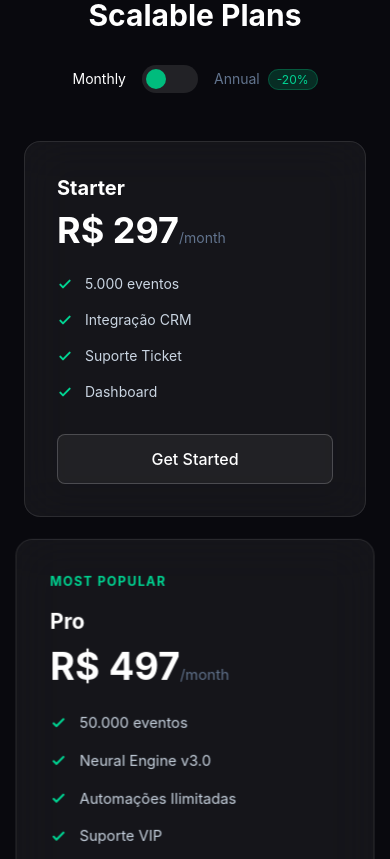
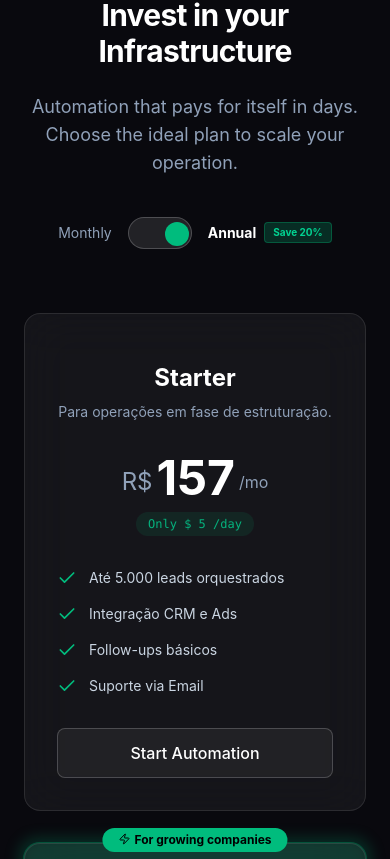
Before and after one commit to Dev-Nascimento/Site-Traffixor-Profissional, a React (Vite) app in the folder app-traffixor/: page / in a window 390 px wide. Shown: the part 7365-8224 px from the top of the page. Built offline with nearby package versions, Linux system fonts and the light colour scheme.

Commit message:
feat(cro): adiciona gatilhos psicologicos e ancoragem de preco na secao de planos

```diff
--- a/app-traffixor/src/components/sections/PricingSection.tsx
+++ b/app-traffixor/src/components/sections/PricingSection.tsx
@@ -2,75 +2,137 @@ import React, { useState } from 'react';
 import { useTranslation } from 'react-i18next';
 import { GlassCard } from '../ui/GlassCard';
 import { NeonButton } from '../ui/NeonButton';
+import { Check, Zap } from 'lucide-react';
 
 export const PricingSection: React.FC = () => {
   const { t } = useTranslation();
-  const [isAnnual, setIsAnnual] = useState(false);
+  // Começamos com o anual ativado (gatilho de ancoragem)
+  const [isAnnual, setIsAnnual] = useState(true);
 
   const plans = [
-    { name: 'Starter', price: 297, features: ['5.000 eventos', 'Integração CRM', 'Suporte Ticket', 'Dashboard'], highlight: false },
-    { name: 'Pro', price: 497, features: ['50.000 eventos', 'Neural Engine v3.0', 'Automações Ilimitadas', 'Suporte VIP'], highlight: true },
-    { name: 'Enterprise', price: 997, features: ['Ilimitado', 'API Customizada', 'Account Manager', 'SLA 99.9%'], highlight: false }
+    {
+      name: "Starter",
+      desc: "Para operações em fase de estruturação.",
+      priceMonthly: 197,
+      priceAnnual: 157, // ~20% off
+      features: ["Até 5.000 leads orquestrados", "Integração CRM e Ads", "Follow-ups básicos", "Suporte via Email"],
+      isPopular: false
+    },
+    {
+      name: "Pro",
+      badge: t('pricing.pro_badge'),
+      desc: "A engine completa para escalar vendas.",
+      priceMonthly: 497,
+      priceAnnual: 397,
+      features: ["Leads ilimitados", "Lead Scoring Inteligente", "Disparos Comportamentais (Abandonos)", "Rotas Condicionais Avançadas", "Suporte Prioritário WhatsApp"],
+      isPopular: true
+    },
+    {
+      name: "Enterprise",
+      badge: t('pricing.enterprise_badge'),
+      desc: "Infraestrutura dedicada para líderes.",
+      priceMonthly: 1497,
+      priceAnnual: 1197,
+      features: ["Servidores Dedicados (Latência Zero)", "Consultoria de Setup Inclusa", "Gerente de Conta Exclusivo", "Integrações Customizadas via API", "SLA de 99.9% Garantido"],
+      isPopular: false
+    }
   ];
 
   return (
-    <section id="pricing" className="py-24 relative z-10">
+    <section className="py-24 relative z-10 bg-[#09090E]">
       <div className="max-w-7xl mx-auto px-6">
-        <div className="text-center mb-12">
-          <h2 className="text-3xl md:text-4xl font-bold mb-4">{t('pricing.title')}</h2>
 
-          {/* Toggle Switch */}
-          <div className="flex items-center justify-center gap-4 mt-8">
-            <span className={`text-sm ${!isAnnual ? 'text-white' : 'text-slate-500'}`}>{t('pricing.monthly')}</span>
+        <div className="text-center mb-16">
+          <h2 className="text-3xl md:text-5xl font-bold mb-6 tracking-tight">
+            {t('pricing.title')}
+          </h2>
+          <p className="text-slate-400 text-lg max-w-2xl mx-auto mb-10">
+            {t('pricing.subtitle')}
+          </p>
+
+          {/* Toggle Mensal vs Anual */}
+          <div className="flex items-center justify-center gap-4">
+            <span className={`text-sm ${!isAnnual ? 'text-white font-bold' : 'text-slate-400'}`}>
+              {t('pricing.monthly')}
+            </span>
+
             <button
               onClick={() => setIsAnnual(!isAnnual)}
-              className="w-14 h-7 bg-white/10 rounded-full relative p-1 transition-colors hover:bg-white/20"
+              className="relative w-16 h-8 rounded-full bg-white/10 border border-white/20 transition-colors duration-300 focus:outline-none"
             >
-              <div className={`w-5 h-5 bg-emerald-500 rounded-full transition-transform duration-300 ${isAnnual ? 'translate-x-7' : 'translate-x-0'}`} />
+              <div className={`absolute top-1 left-1 w-6 h-6 rounded-full bg-emerald-500 transition-transform duration-300 ${isAnnual ? 'translate-x-8' : 'translate-x-0'}`} />
             </button>
-            <span className={`text-sm ${isAnnual ? 'text-white' : 'text-slate-500'}`}>
-              {t('pricing.annual')}
-              <span className="ml-2 px-2 py-0.5 bg-emerald-500/20 text-emerald-400 text-xs rounded-full border border-emerald-500/30">
-                -20%
+
+            <div className="flex items-center gap-2">
+              <span className={`text-sm ${isAnnual ? 'text-white font-bold' : 'text-slate-400'}`}>
+                {t('pricing.annual')}
               </span>
-            </span>
+              <span className="px-2 py-0.5 rounded text-[10px] font-bold bg-emerald-500/20 text-emerald-400 border border-emerald-500/30">
+                {t('pricing.save')}
+              </span>
+            </div>
           </div>
         </div>
 
-        <div className="grid md:grid-cols-3 gap-8">
-          {plans.map((plan, i) => {
-            // Cálculo do preço: Se anual, aplica desconto de ~2 meses (20%) e multiplica por 12
-            const displayPrice = isAnnual
-              ? Math.floor(plan.price * 0.8 * 12)
-              : plan.price;
+        <div className="grid lg:grid-cols-3 gap-8 max-w-6xl mx-auto items-center">
+          {plans.map((plan, idx) => (
+            <div key={idx} className={`relative ${plan.isPopular ? 'lg:-mt-8 lg:mb-8 z-10' : ''}`}>
 
-            return (
-              <GlassCard key={i} glow={plan.highlight} className={`p-8 flex flex-col transition-all duration-500 ${plan.highlight ? 'border-emerald-500/50 scale-105 z-10' : ''}`}>
-                {plan.highlight && <span className="text-emerald-400 text-xs font-bold tracking-widest uppercase mb-4">{t('pricing.popular')}</span>}
-                <h3 className="text-xl font-bold mb-2">{plan.name}</h3>
-                <div className="mb-6">
-                  <span className="text-4xl font-bold transition-all">
-                    R$ {displayPrice.toLocaleString()}
-                  </span>
-                  <span className="text-slate-500 text-sm">
-                    {isAnnual ? t('pricing.year') : t('pricing.month')}
-                  </span>
+              {/* Efeito de brilho no plano Pro */}
+              {plan.isPopular && (
+                <div className="absolute -inset-1 bg-gradient-to-b from-emerald-500/50 to-cyan-500/10 rounded-2xl blur opacity-50" />
+              )}
+
+              <GlassCard className={`p-8 relative h-full flex flex-col ${plan.isPopular ? 'border-emerald-500/50 ring-1 ring-emerald-500/30' : 'border-white/5'}`}>
+
+                {plan.badge && (
+                  <div className={`absolute -top-4 left-1/2 -translate-x-1/2 px-4 py-1 rounded-full text-xs font-bold whitespace-nowrap ${plan.isPopular ? 'bg-emerald-500 text-black' : 'bg-slate-800 text-slate-300 border border-slate-700'}`}>
+                    {plan.isPopular && <Zap className="w-3 h-3 inline-block mr-1 -mt-0.5" />}
+                    {plan.badge}
+                  </div>
+                )}
+
+                <div className="text-center mb-8 mt-4">
+                  <h3 className="text-2xl font-bold text-white mb-2">{plan.name}</h3>
+                  <p className="text-sm text-slate-400">{plan.desc}</p>
                 </div>
+
+                <div className="text-center mb-8">
+                  <div className="flex items-end justify-center gap-1 mb-2">
+                    <span className="text-slate-400 text-2xl mb-1">R$</span>
+                    <span className="text-5xl font-bold text-white">
+                      {isAnnual ? plan.priceAnnual : plan.priceMonthly}
+                    </span>
+                    <span className="text-slate-400 mb-2">{t('pricing.month')}</span>
+                  </div>
+
+                  {/* Ancoragem por Dia */}
+                  <div className="text-xs font-mono text-emerald-400/80 bg-emerald-500/10 inline-block px-3 py-1 rounded-full">
+                    {t('pricing.daily')} {Math.round((isAnnual ? plan.priceAnnual : plan.priceMonthly) / 30)} {t('pricing.daily_suffix')}
+                  </div>
+                </div>
+
                 <ul className="space-y-4 mb-8 flex-grow">
-                  {plan.features.map((feature, j) => (
-                    <li key={j} className="flex items-center gap-3 text-sm text-slate-300">
-                      <svg className="w-4 h-4 text-emerald-400" fill="none" stroke="currentColor" viewBox="0 0 24 24"><path strokeLinecap="round" strokeLinejoin="round" strokeWidth={3} d="M5 13l4 4L19 7" /></svg>
-                      {feature}
+                  {plan.features.map((feature, fIdx) => (
+                    <li key={fIdx} className="flex items-start gap-3 text-sm text-slate-300">
+                      <Check className="w-5 h-5 text-emerald-500 shrink-0" />
+                      <span>{feature}</span>
                     </li>
                   ))}
                 </ul>
-                <NeonButton variant={plan.highlight ? 'primary' : 'secondary'} className="w-full">
+
+                <NeonButton
+                  variant={plan.isPopular ? "primary" : "secondary"}
+                  className="w-full"
+                  onClick={() => window.open(`https://wa.me/5500000000000?text=Ol%C3%A1%21+Quero+assinar+o+plano+${plan.name}+da+Traffixor.`, '_blank')}
+                >
                   {t('pricing.btn_start')}
                 </NeonButton>
               </GlassCard>
-            );
-          })}
+            </div>
+          ))}
         </div>
+
       </div>
     </section>
   );
--- a/app-traffixor/src/i18n.ts
+++ b/app-traffixor/src/i18n.ts
@@ -6,65 +6,27 @@ const resources = {
   pt: {
     translation: {
       nav: { solutions: "Soluções", simulator: "Simulador de ROI", pricing: "Preços", login: "Login", trial: "Começar Grátis" },
-      hero: {
-        badge: "O FIM DOS SISTEMAS DESCONECTADOS",
-        title: "Transforme Dados em Receita com Automação Neural.",
-        subtitle: "Integre marketing, CRM e funis em uma única engine inteligente que aumenta sua conversão, reduz o CAC e acelera o faturamento.",
-        enemy: "> Planilhas e integrações quebradas estão drenando seu lucro agora mesmo.",
-        cta_primary: "Iniciar Automação",
-        cta_secondary: "Calcular Meu ROI"
-      },
+      hero: { badge: "O FIM DOS SISTEMAS DESCONECTADOS", title: "Transforme Dados em Receita com Automação Neural.", subtitle: "Integre marketing, CRM e funis em uma única engine inteligente que aumenta sua conversão, reduz o CAC e acelera o faturamento.", enemy: "> Planilhas e integrações quebradas estão drenando seu lucro agora mesmo.", cta_primary: "Iniciar Automação", cta_secondary: "Calcular Meu ROI" },
       authority: { events: "eventos/dia", latency: "latência", data: "Proteção de Dados", ready: "Pronto" },
       problem: { title: "Operações rodam em infraestrutura fragmentada", subtitle: "Sistemas desconectados criam atritos que matam a velocidade de crescimento.", card1_title: "Silos de Dados Impenetráveis", card1_desc: "Dados críticos de clientes presos em plataformas isoladas.", card2_title: "Processos Manuais Lentos", card2_desc: "Fluxos de receita que dependem de intervenção humana.", card3_title: "Stack Desconectado", card3_desc: "Uma colcha de retalhos de integrações que quebram silenciosamente." },
-      comparison: {
-        title: "Traffixor vs Ferramentas Tradicionais",
-        subtitle: "Por que os líderes de mercado estão abandonando os 'remendos' e migrando para uma infraestrutura neural unificada.",
-        traditional: "Ferramentas Comuns",
-        traffixor: "Traffixor",
-        row1_bad: "Integrações frágeis que quebram",
-        row1_good: "Engine neural unificada e resiliente",
-        row2_bad: "Workflows manuais e engessados",
-        row2_good: "Automação inteligente de ponta a ponta",
-        row3_bad: "Dados fragmentados em silos",
-        row3_good: "Orquestração de dados em tempo real"
-      },
-      practical: {
-        title: "O que exatamente a Traffixor faz?",
-        subtitle: "Saia do campo abstrato. Veja como o Motor Neural opera no dia a dia da sua empresa para multiplicar resultados reais.",
-        card1_title: "Follow-ups Neurais",
-        card1_desc: "Automatize pontos de contato baseados no comportamento do lead. Nunca mais perca um fechamento por esquecimento.",
-        card2_title: "Sincronização CRM ↔ Ads",
-        card2_desc: "Retroalimente plataformas de anúncios com dados de conversões reais do seu CRM em milissegundos para baixar seu CAC.",
-        card3_title: "Lead Scoring Inteligente",
-        card3_desc: "O sistema pontua quem está quente para comprar e avisa o seu time de vendas (ou dispara oferta) apenas na hora certa.",
-        card4_title: "Disparos Comportamentais",
-        card4_desc: "O cliente abandonou o carrinho ou assistiu 80% do vídeo? A Traffixor dispara gatilhos imediatos para recuperação.",
-        card5_title: "Otimização de Funil",
-        card5_desc: "Orquestre o tráfego e crie rotas condicionais dinâmicas, guiando cada lead para a conversão mais lucrativa."
-      },
+      comparison: { title: "Traffixor vs Ferramentas Tradicionais", subtitle: "Por que os líderes de mercado estão abandonando os 'remendos' e migrando para uma infraestrutura neural unificada.", traditional: "Ferramentas Comuns", traffixor: "Traffixor", row1_bad: "Integrações frágeis que quebram", row1_good: "Engine neural unificada e resiliente", row2_bad: "Workflows manuais e engessados", row2_good: "Automação inteligente de ponta a ponta", row3_bad: "Dados fragmentados em silos", row3_good: "Orquestração de dados em tempo real" },
+      practical: { title: "O que exatamente a Traffixor faz?", subtitle: "Saia do campo abstrato. Veja como o Motor Neural opera no dia a dia da sua empresa para multiplicar resultados reais.", card1_title: "Follow-ups Neurais", card1_desc: "Automatize pontos de contato baseados no comportamento do lead. Nunca mais perca um fechamento por esquecimento.", card2_title: "Sincronização CRM ↔ Ads", card2_desc: "Retroalimente plataformas de anúncios com dados de conversões reais do seu CRM em milissegundos para baixar seu CAC.", card3_title: "Lead Scoring Inteligente", card3_desc: "O sistema pontua quem está quente para comprar e avisa o seu time de vendas (ou dispara oferta) apenas na hora certa.", card4_title: "Disparos Comportamentais", card4_desc: "O cliente abandonou o carrinho ou assistiu 80% do vídeo? A Traffixor dispara gatilhos imediatos para recuperação.", card5_title: "Otimização de Funil", card5_desc: "Orquestre o tráfego e crie rotas condicionais dinâmicas, guiando cada lead para a conversão mais lucrativa." },
       niche: { title: "Arquitetura adaptável para o seu mercado", subtitle: "Funcionalidades construídas para resolver desafios específicos.", b2b_title: "B2B & SaaS", b2b_focus: "Eficiência de Pipeline", b2b_desc: "Qualifique leads complexos automaticamente e acelere ciclos de vendas longos.", b2c_title: "B2C & Varejo", b2c_focus: "Volume & Personalização", b2c_desc: "Recupere carrinhos em tempo real e hiper-personalize a jornada do cliente.", info_title: "Infoprodutores", info_focus: "Orquestração de Lançamentos", info_desc: "Automatize lançamentos de 6 e 7 dígitos. Integre Hotmart/Eduzz direto com sua área de membros.", btn: "Ver Documentação para", engine: "// Executando engine para", flow: "Fluxo otimizado pronto para escala." },
-      roi: {
-        title: "Descubra quanto dinheiro você está perdendo.",
-        subtitle: "Ajuste os números da sua operação atual e veja o tamanho do vazamento de lucro que a falta de orquestração inteligente está causando.",
-        contacts: "Leads/Contatos por mês",
-        ticket: "Ticket Médio (R$)",
-        conversion: "Taxa de Conversão Atual",
-        btn_calc: "Revelar Lucro Oculto",
-        result_title: "Você está deixando na mesa aproximadamente:",
-        result_sub: "Isso representa uma perda anual projetada por depender de processos manuais e integrações frágeis.",
-        btn_activate: "Estancar Sangramento Financeiro",
-        empty: "Configure os números ao lado para calcular o tamanho do seu prejuízo invisível."
-      },
+      roi: { title: "Descubra quanto dinheiro você está perdendo.", subtitle: "Ajuste os números da sua operação atual e veja o tamanho do vazamento de lucro que a falta de orquestração inteligente está causando.", contacts: "Leads/Contatos por mês", ticket: "Ticket Médio (R$)", conversion: "Taxa de Conversão Atual", btn_calc: "Revelar Lucro Oculto", result_title: "Você está deixando na mesa aproximadamente:", result_sub: "Isso representa uma perda anual projetada por depender de processos manuais e integrações frágeis.", btn_activate: "Estancar Sangramento Financeiro", empty: "Configure os números ao lado para calcular o tamanho do seu prejuízo invisível." },
       pricing: {
-        title: "Planos Escaláveis",
-        subtitle: "Escolha a infraestrutura ideal para a fase atual do seu negócio.",
-        popular: "Mais Popular",
+        title: "Invista na sua Infraestrutura",
+        subtitle: "A automação que se paga nos primeiros dias. Escolha o plano ideal para escalar a sua operação.",
+        popular: "Mais Escolhido",
         month: "/mês",
         year: "/ano",
         monthly: "Mensal",
         annual: "Anual",
-        save: "Economize 20%",
-        btn_start: "Começar Agora"
+        save: "Poupa 20%",
+        btn_start: "Iniciar Automação",
+        daily: "Apenas R$",
+        daily_suffix: "/dia",
+        pro_badge: "Para empresas em crescimento",
+        enterprise_badge: "Para operações críticas e alto volume"
       },
       footer: { desc: "Orquestrando o futuro do marketing digital através de automação neural.", platform: "Plataforma", legal: "Legal", privacy: "Privacidade", terms: "Termos de Uso", rights: "Todos os direitos reservados." }
     }
@@ -79,7 +41,21 @@ const resources = {
       practical: { title: "What exactly does Traffixor do?", subtitle: "Step out of the abstract. See how the Neural Engine operates in your company's daily routine to multiply real results.", card1_title: "Neural Follow-ups", card1_desc: "Automate touchpoints based on exact lead behavior.", card2_title: "CRM ↔ Ads Sync", card2_desc: "Feed ad platforms with real conversion data from your CRM in milliseconds.", card3_title: "Intelligent Lead Scoring", card3_desc: "Score hot leads and alert your sales team at the exact right moment.", card4_title: "Behavioral Triggers", card4_desc: "Instant triggers for abandoned carts or video views.", card5_title: "Funnel Optimization", card5_desc: "Orchestrate traffic and create dynamic conditional routes for higher profitability." },
       niche: { title: "Adaptable architecture for your market", subtitle: "Features built to solve your specific operational challenges.", b2b_title: "B2B & SaaS", b2b_focus: "Pipeline Efficiency", b2b_desc: "Automatically qualify complex leads and accelerate long sales cycles.", b2c_title: "B2C & Retail", b2c_focus: "Volume & Personalization", b2c_desc: "Recover carts in real-time and hyper-personalize the customer journey.", info_title: "Digital Creators", info_focus: "Launch Orchestration", info_desc: "Automate 6 and 7-figure product launches. Integrate checkout platforms directly.", btn: "View Documentation for", engine: "// Running engine for", flow: "Optimized flow ready for scale." },
       roi: { title: "Discover how much money you are losing.", subtitle: "Adjust your current operation numbers and see the size of the profit leak caused by the lack of intelligent orchestration.", contacts: "Leads/Contacts per month", ticket: "Average Ticket ($)", conversion: "Current Conversion Rate", btn_calc: "Reveal Hidden Profit", result_title: "You are leaving on the table approximately:", result_sub: "This represents a projected annual loss for relying on manual processes and fragile integrations.", btn_activate: "Stop Financial Bleeding", empty: "Configure the numbers to calculate the size of your invisible loss." },
-      pricing: { title: "Scalable Plans", subtitle: "Choose the ideal infrastructure for your current business stage.", popular: "Most Popular", month: "/month", year: "/year", monthly: "Monthly", annual: "Annual", save: "Save 20%", btn_start: "Get Started" },
+      pricing: {
+        title: "Invest in your Infrastructure",
+        subtitle: "Automation that pays for itself in days. Choose the ideal plan to scale your operation.",
+        popular: "Most Popular",
+        month: "/mo",
+        year: "/yr",
+        monthly: "Monthly",
+        annual: "Annual",
+        save: "Save 20%",
+        btn_start: "Start Automation",
+        daily: "Only $",
+        daily_suffix: "/day",
+        pro_badge: "For growing companies",
+        enterprise_badge: "For critical operations & high volume"
+      },
       footer: { desc: "Orchestrating the future of digital marketing through neural automation.", platform: "Platform", legal: "Legal", privacy: "Privacy", terms: "Terms of Use", rights: "All rights reserved." }
     }
   },
@@ -93,7 +69,21 @@ const resources = {
       practical: { title: "¿Qué hace exactamente Traffixor?", subtitle: "Sal del campo abstracto. Mira cómo el Motor Neuronal opera en el día a día de tu empresa para multiplicar resultados.", card1_title: "Follow-ups Neuronales", card1_desc: "Automatiza puntos de contacto basados en el comportamiento del lead.", card2_title: "Sincronización CRM ↔ Ads", card2_desc: "Alimenta plataformas de anuncios con datos de conversiones reales.", card3_title: "Lead Scoring Inteligente", card3_desc: "Puntúa leads calientes y alerta a ventas en el momento exacto.", card4_title: "Disparos Comportamentales", card4_desc: "Gatillos inmediatos para carritos abandonados o vistas de video.", card5_title: "Optimización de Embudo", card5_desc: "Orquesta el tráfico y crea rutas condicionales para mayor rentabilidad." },
       niche: { title: "Arquitectura adaptable", subtitle: "Funcionalidades construidas para resolver tus desafíos.", b2b_title: "B2B & SaaS", b2b_focus: "Eficiencia de Pipeline", b2b_desc: "Califica leads complejos automáticamente y acelera ciclos de ventas.", b2c_title: "B2C & Retail", b2c_focus: "Volumen y Personalización", b2c_desc: "Recupera carritos en tiempo real y personaliza el viaje del cliente.", info_title: "Infoproductores", info_focus: "Lanzamientos", info_desc: "Automatiza lanzamientos de 6 y 7 cifras. Integra plataformas de pago directo.", btn: "Ver Documentación para", engine: "// Ejecutando motor para", flow: "Flujo optimizado listo para escalar." },
       roi: { title: "Descubre cuánto dinero estás perdiendo.", subtitle: "Ajusta los números de tu operación actual y mira el tamaño de la fuga de ganancias causada por la falta de orquestación inteligente.", contacts: "Leads/Contactos por mes", ticket: "Ticket Promedio", conversion: "Tasa de Conversión Actual", btn_calc: "Revelar Beneficio Oculto", result_title: "Estás dejando en la mesa aproximadamente:", result_sub: "Esto representa una pérdida anual proyectada por depender de procesos manuales e integraciones frágiles.", btn_activate: "Detener Sangrado Financiero", empty: "Configura los números para calcular el tamaño de tu pérdida invisible." },
-      pricing: { title: "Planes Escalables", subtitle: "Elige la infraestructura ideal para tu negocio.", popular: "Más Popular", month: "/mes", year: "/año", monthly: "Mensual", annual: "Anual", save: "Ahorra 20%", btn_start: "Empezar Ahora" },
+      pricing: {
+        title: "Invierte en tu Infraestructura",
+        subtitle: "La automatización que se paga en días. Elige el plan ideal para escalar tu operación.",
+        popular: "Más Popular",
+        month: "/mes",
+        year: "/año",
+        monthly: "Mensual",
+        annual: "Anual",
+        save: "Ahorra 20%",
+        btn_start: "Iniciar Automatización",
+        daily: "Solo $",
+        daily_suffix: "/día",
+        pro_badge: "Para empresas en crecimiento",
+        enterprise_badge: "Para operaciones críticas y alto volumen"
+      },
       footer: { desc: "Orquestando el futuro del marketing digital a través de automatización neuronal.", platform: "Plataforma", legal: "Legal", privacy: "Privacidad", terms: "Términos de Uso", rights: "Todos los derechos reservados." }
     }
   }
```
